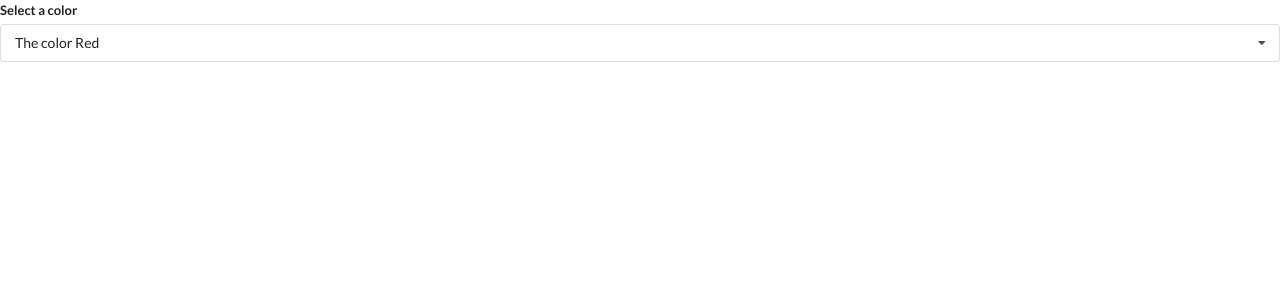
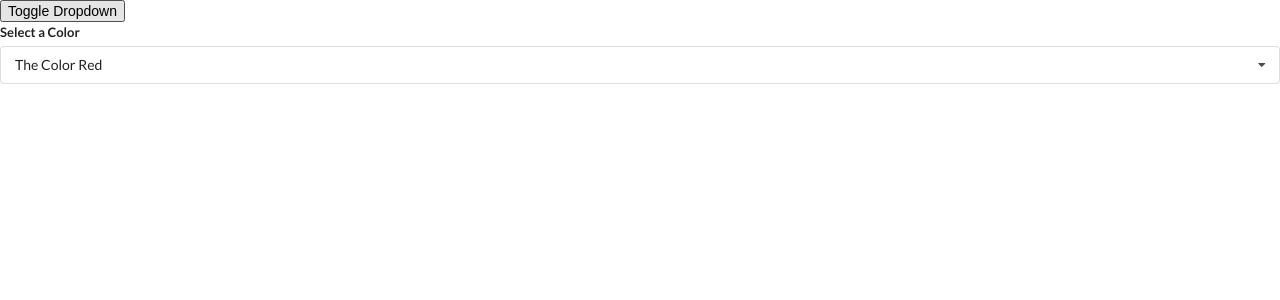
Before and after one commit to Rishabh130498/Widgets, a React (Create React App) app: page / in a window 1280 px wide. Shown: the top 300 px of the page. Built offline with nearby package versions, Linux system fonts and the light colour scheme.

Commit message:
resolving error related to cannot read property contains of null but still showing error, check this by building a new project

```diff
--- a/src/App.js
+++ b/src/App.js
@@ -5,43 +5,50 @@ import Dropdown from "./components/Dropdown";
 
 const items = [
   {
-    title: "What is React ?",
-    content: "React is javascript frontend Library",
+    title: "What is React?",
+    content: "React is a front end javascript framework",
   },
   {
-    title: "Why use React ?",
-    content: "React is favourite JS library among Engineers",
+    title: "Why use React?",
+    content: "React is a favorite JS library among engineers",
   },
   {
-    title: "How do you use React ?",
-    content: "You can use React by creating components",
+    title: "How do you use React?",
+    content: "You use React by creating components",
   },
 ];
 
 const options = [
   {
-    label: "The color Red",
-    value: "Red",
+    label: "The Color Red",
+    value: "red",
   },
   {
-    label: "The color Green",
-    value: "Green",
+    label: "The Color Green",
+    value: "green",
   },
   {
-    label: "The color Orange",
-    value: "Orange",
+    label: "A Shade of Blue",
+    value: "blue",
   },
 ];
 
 export default () => {
   const [selected, setSelected] = useState(options[0]);
+  const [showDropdown, setShowDropdown] = useState(true);
+
   return (
     <div>
-      <Dropdown
-        selected={selected}
-        onSelectedChange={setSelected}
-        options={options}
-      />
+      <button onClick={() => setShowDropdown(!showDropdown)}>
+        Toggle Dropdown
+      </button>
+      {showDropdown ? (
+        <Dropdown
+          selected={selected}
+          onSelectedChange={setSelected}
+          options={options}
+        />
+      ) : null}
     </div>
   );
 };
--- a/src/components/Dropdown.js
+++ b/src/components/Dropdown.js
@@ -5,24 +5,31 @@ const Dropdown = ({ options, selected, onSelectedChange }) => {
   const ref = useRef();
 
   useEffect(() => {
-    document.addEventListener("click", (event) => {
+    const onBodyClick = (event) => {
       if (ref.current.contains(event.target)) {
         return;
       }
+
       setOpen(false);
-    });
+    };
+
+    document.body.addEventListener("click", onBodyClick);
+
+    return () => {
+      document.body.removeEventListener("click", onBodyClick);
+    };
   }, []);
 
   const renderedOptions = options.map((option) => {
-    if (selected.value === option.value) {
+    if (option.value === selected.value) {
       return null;
     }
 
     return (
       <div
-        onClick={() => onSelectedChange(option)}
         key={option.value}
         className="item"
+        onClick={() => onSelectedChange(option)}
       >
         {option.label}
       </div>
@@ -32,7 +39,7 @@ const Dropdown = ({ options, selected, onSelectedChange }) => {
   return (
     <div ref={ref} className="ui form">
       <div className="field">
-        <label className="label">Select a color</label>
+        <label className="label">Select a Color</label>
         <div
           onClick={() => setOpen(!open)}
           className={`ui selection dropdown ${open ? "visible active" : ""}`}
```
Also changed, not shown: 2 other files (tests, documents, lock files or other folders).
